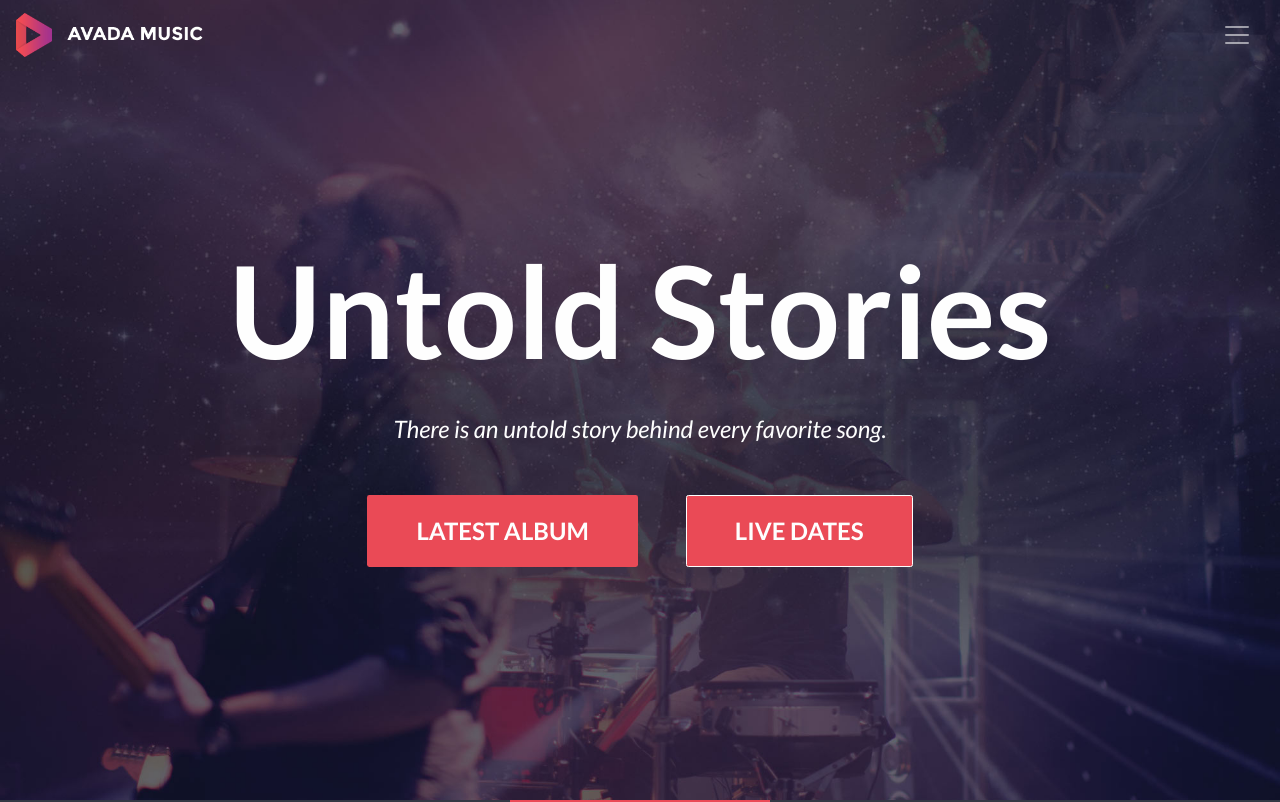
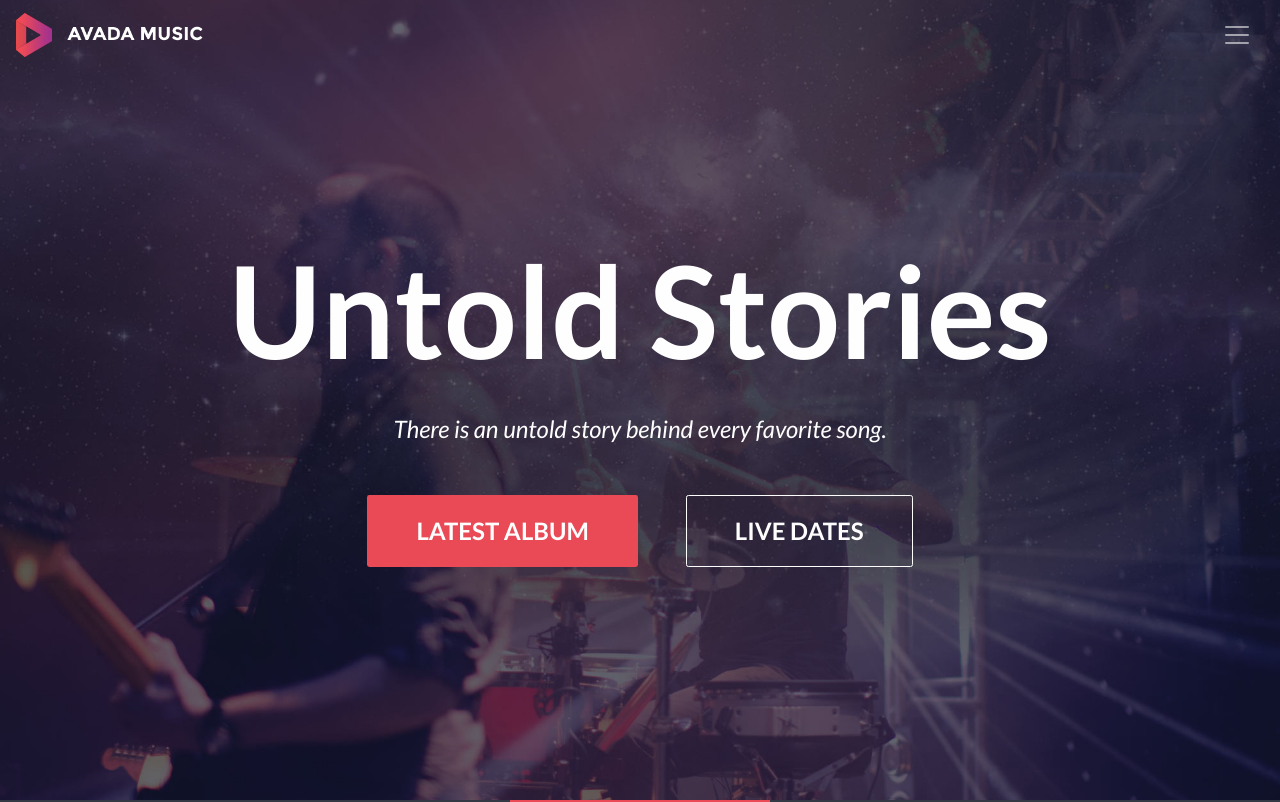
Before and after one commit to saragrigolin/proj-html-vuejs, a Vue app: page / in a window 1280 px wide. Shown: the top 802 px of the page. Built offline with nearby package versions, Linux system fonts and the light colour scheme.

Commit message:
change class

```diff
--- a/src/components/Header.vue
+++ b/src/components/Header.vue
@@ -29,8 +29,8 @@
                 <h1 class="m-0 mb-4">Untold Stories</h1>
                 <span class="cursive">There is an untold story behind every favorite song.</span>
                 <div class="buttons mt-5">
-                    <button type="button" class="btn my_btn">latest album</button>
-                    <button type="button" class="btn my_btn transparent">live dates</button>
+                    <button type="button" class="my_btn btn">latest album</button>
+                    <button type="button" class="transparent btn">live dates</button>
                 </div>
             </div>
         </div>
@@ -131,18 +131,11 @@ export default {
             font-size: 1.5em;
         }
         .buttons {
-            .my_btn {
-                text-transform: uppercase;
-                background-color: $mandy;
-                color: $white;
+            .my_btn, .transparent {
                 font-size: 1.5em;
                 border-radius: 0.1em;
                 padding: 0.7em 2em;
                 font-weight: 600;
-            }
-            .my_btn:hover {
-                background-color: $white;
-                color: $charade;
             }
             .transparent {
                 background-color: transparent;
```
